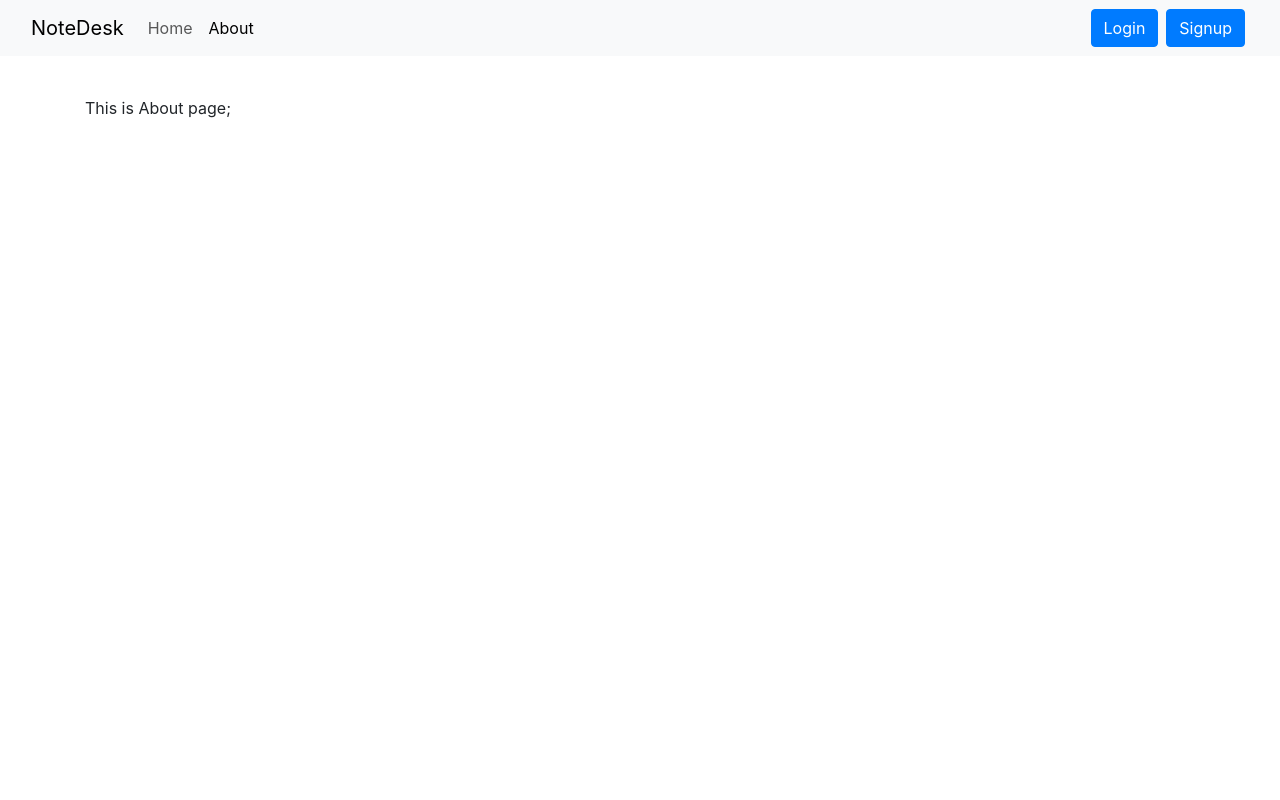
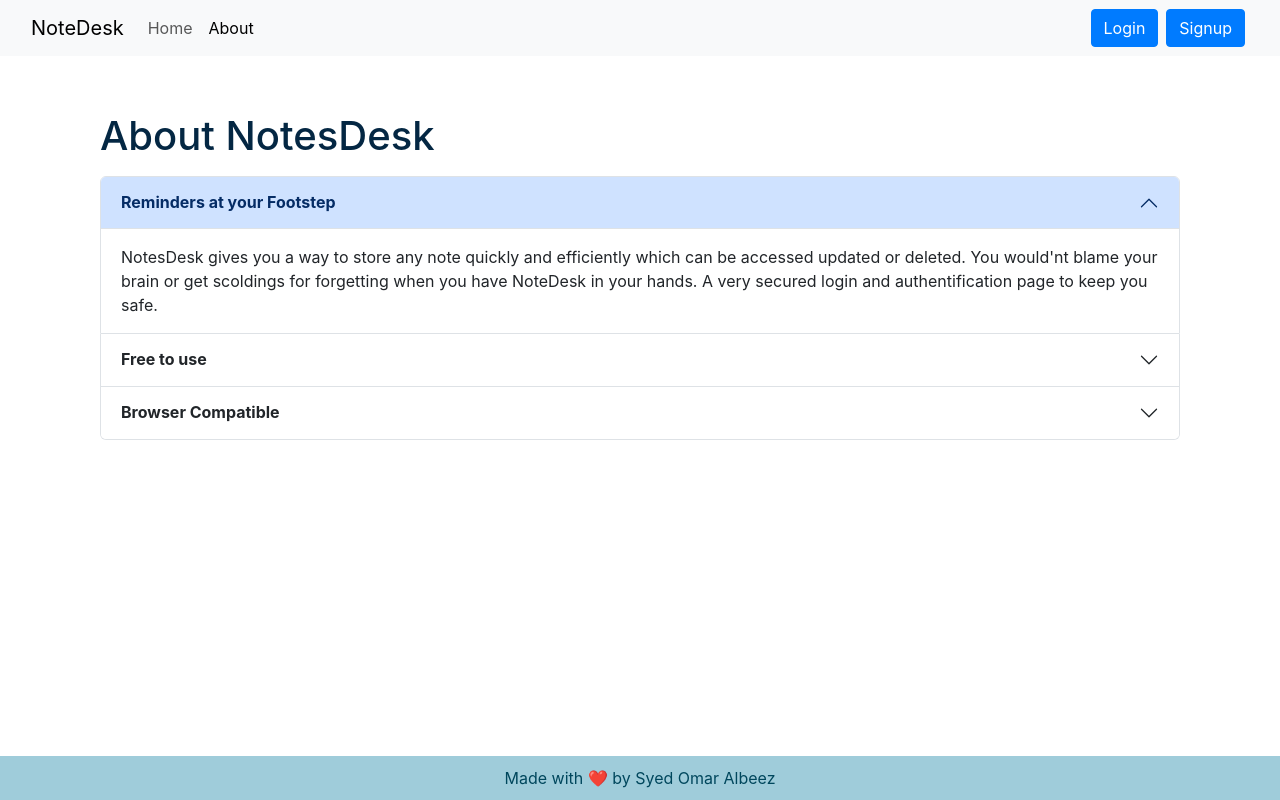
Before and after one commit to syedomar1/NoteDesk, a React (Create React App) app: page /about in a window 1280 px wide. Built offline with nearby package versions, Linux system fonts and the light colour scheme.

Commit message:
Added About page

```diff
--- a/src/components/About.js
+++ b/src/components/About.js
@@ -2,15 +2,91 @@
 import React from 'react'
 // import noteContext from '../context/notes/noteContext'
 
-const About = () => {
+const About = (props) => {
   // const a = useContext(noteContext)
   // useEffect(() => {
   //   a.update()
   // }, [])
   return (
-    <div>
-      This is About page;
+    <div className="container">
+      <h1 className="my-3" style={{color:props.mode === 'dark'?'white': '#042743'}}>About NotesDesk</h1>
+      <div className="accordion" id="accordionExample">
+        <div className="accordion-item">
+          <h2 className="accordion-header">
+            <button
+              className="accordion-button"
+              type="button"
+              data-bs-toggle="collapse"
+              data-bs-target="#collapseOne"
+              aria-expanded="true"
+              aria-controls="collapseOne"
+            >
+              <strong>Reminders at your Footstep</strong>
+            </button>
+          </h2>
+          <div
+            id="collapseOne"
+            className="accordion-collapse collapse show"
+            data-bs-parent="#accordionExample"
+          >
+            <div className="accordion-body">
+            NotesDesk gives you a way to store any note quickly and efficiently which can be accessed updated or deleted. You would'nt blame your brain or get scoldings for forgetting when you have NoteDesk in your hands. A very secured login and authentification page to keep you safe.
+            </div>
+          </div>
+        </div>
+        <div className="accordion-item">
+          <h2 className="accordion-header">
+            <button
+              className="accordion-button collapsed"
+              type="button"
+              data-bs-toggle="collapse"
+              data-bs-target="#collapseTwo"
+              aria-expanded="false"
+              aria-controls="collapseTwo"
+            >
+              <strong>Free to use </strong>
+            </button>
+          </h2>
+          <div
+            id="collapseTwo"
+            className="accordion-collapse collapse"
+            data-bs-parent="#accordionExample"
+          >
+            <div className="accordion-body">
+            NotesDesk is a Cloud notebook and reminder tool that provides features to add, edit and delete notes. NotesDesk is a free open sourced software which is of zero cost. Thus it is suitable for writing text, storing text and ofcourse accessing the notes.
+            </div>
+          </div>
+        </div>
+        <div className="accordion-item">
+          <h2 className="accordion-header">
+            <button
+              className="accordion-button collapsed"
+              type="button"
+              data-bs-toggle="collapse"
+              data-bs-target="#collapseThree"
+              aria-expanded="false"
+              aria-controls="collapseThree"
+            >
+              <strong>Browser Compatible</strong>
+            </button>
+          </h2>
+          <div
+            id="collapseThree"
+            className="accordion-collapse collapse"
+            data-bs-parent="#accordionExample"
+          >
+            <div className="accordion-body">
+              This cloud Notebook software works in any web browsers such as Chrome, Firefox, Internet Explorer, Safari, Opera. It suits to store as many notes you would want to which your brain might forget, But do not forget that NoteDesk is there to keep you reminded.
+            </div>
+          </div>
+        </div>
       {/* This is About {a.state.name} and he is in class {a.state.class}; */}
+    </div>
+    <div style={{minHeight: '100vh', position: 'absolute', paddingTop: '60px', paddingBottom: '60px' }}>
+        <footer style={{ textAlign: 'center', position:'fixed', bottom: '0', left: '0', right: '0', width: '100%', padding: '10px', color: '#00475d', backgroundColor: 'rgba(64, 154, 181, 0.5)'}}>
+          Made with ❤️️ by Syed Omar Albeez
+        </footer>
+      </div>
     </div>
   )
 }
```
